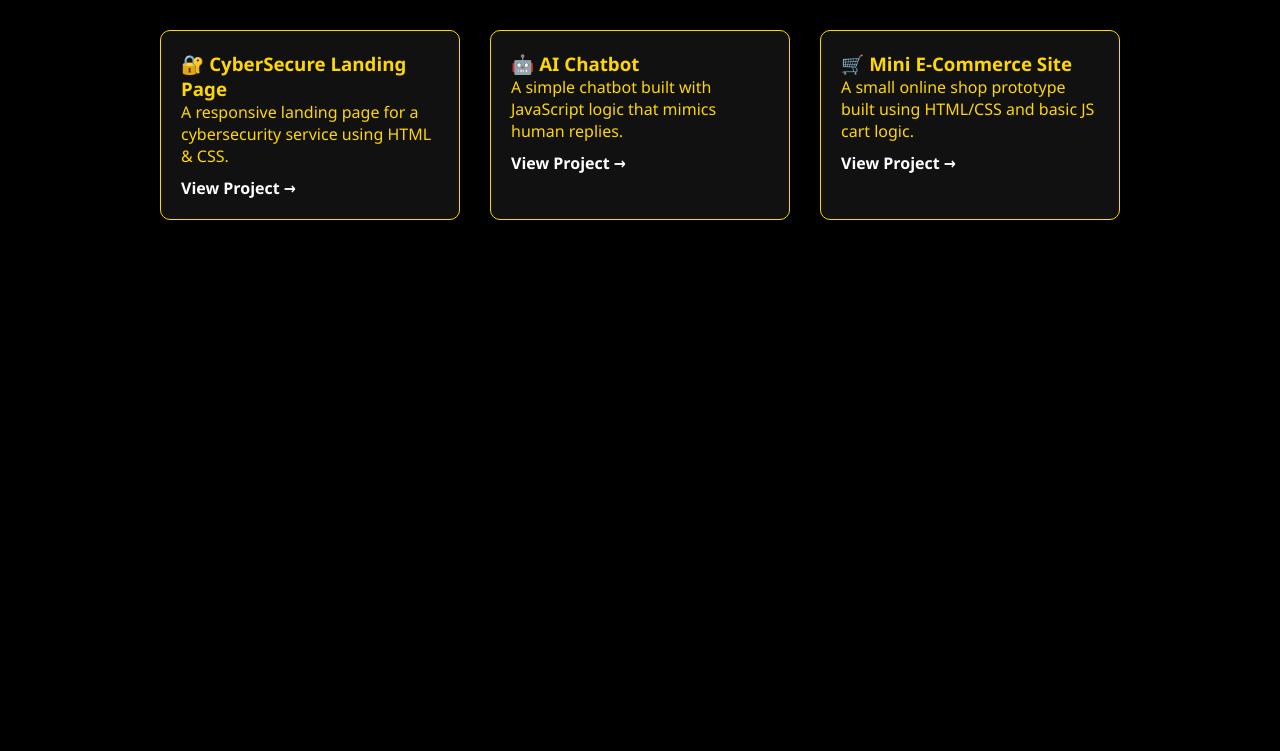
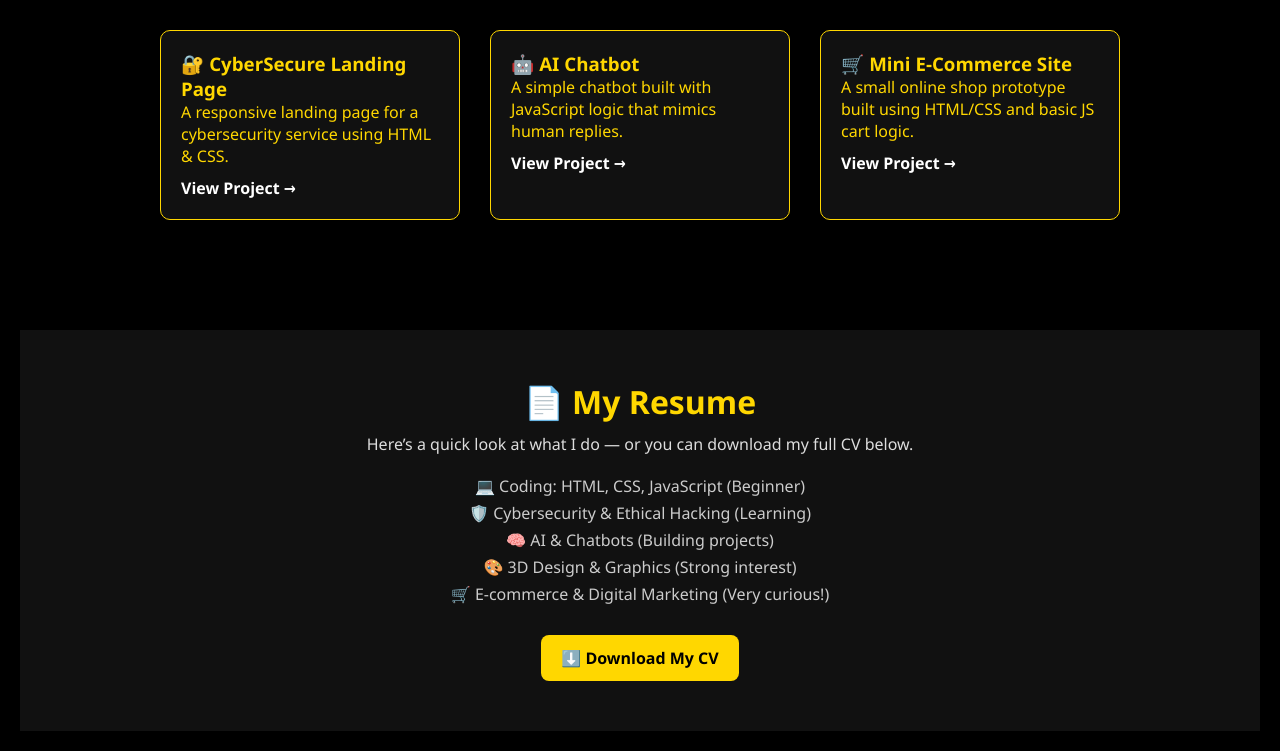
Before and after one commit to Northstrong/CFO_portfolio-site, a plain HTML site: page index.html in a window 1280 px wide. Shown: the part 756-1507 px from the top of the page. Before the commit the page ends 1056 px from the top, so only its background shows below. Drawn offline with Linux system fonts and the light colour scheme.

Commit message:
Updated CFO

```diff
--- a/index.html
+++ b/index.html
@@ -55,3 +55,17 @@
     </div>
   </div>
 </section>
+<section class="resume-section">
+  <h2>📄 My Resume</h2>
+  <p>Here’s a quick look at what I do — or you can download my full CV below.</p>
+
+  <ul class="resume-highlights">
+    <li>💻 Coding: HTML, CSS, JavaScript (Beginner)</li>
+    <li>🛡️ Cybersecurity & Ethical Hacking (Learning)</li>
+    <li>🧠 AI & Chatbots (Building projects)</li>
+    <li>🎨 3D Design & Graphics (Strong interest)</li>
+    <li>🛒 E-commerce & Digital Marketing (Very curious!)</li>
+  </ul>
+
+  <a href="CV-Chizoba-Franklin-Onuoha.pdf" class="download-btn" download>⬇️ Download My CV</a>
+</section>
--- a/style.css
+++ b/style.css
@@ -117,3 +117,47 @@ footer {
 .project-card a:hover {
   color: gold;
 }
+.resume-section {
+  background-color: #111;
+  padding: 50px 20px;
+  color: gold;
+  text-align: center;
+}
+
+.resume-section h2 {
+  font-size: 2em;
+  margin-bottom: 10px;
+}
+
+.resume-section p {
+  color: #ddd;
+  font-size: 1em;
+  margin-bottom: 20px;
+}
+
+.resume-highlights {
+  list-style: none;
+  padding: 0;
+  margin-bottom: 30px;
+}
+
+.resume-highlights li {
+  color: #ccc;
+  font-size: 1em;
+  margin: 5px 0;
+}
+
+.download-btn {
+  display: inline-block;
+  background-color: gold;
+  color: black;
+  padding: 12px 20px;
+  border-radius: 8px;
+  text-decoration: none;
+  font-weight: bold;
+  transition: background-color 0.3s ease;
+}
+
+.download-btn:hover {
+  background-color: #ffcc00;
+}
```
Also changed, not shown: 1 other file.
